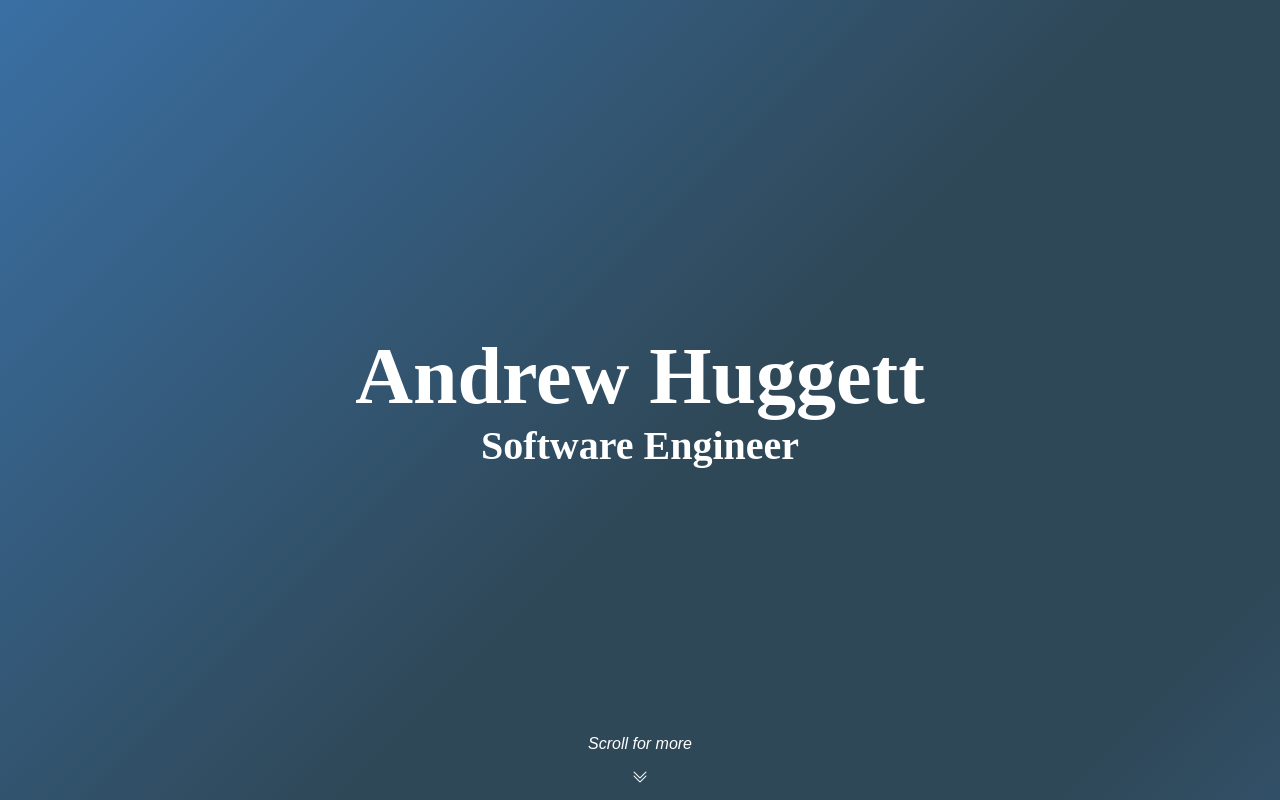
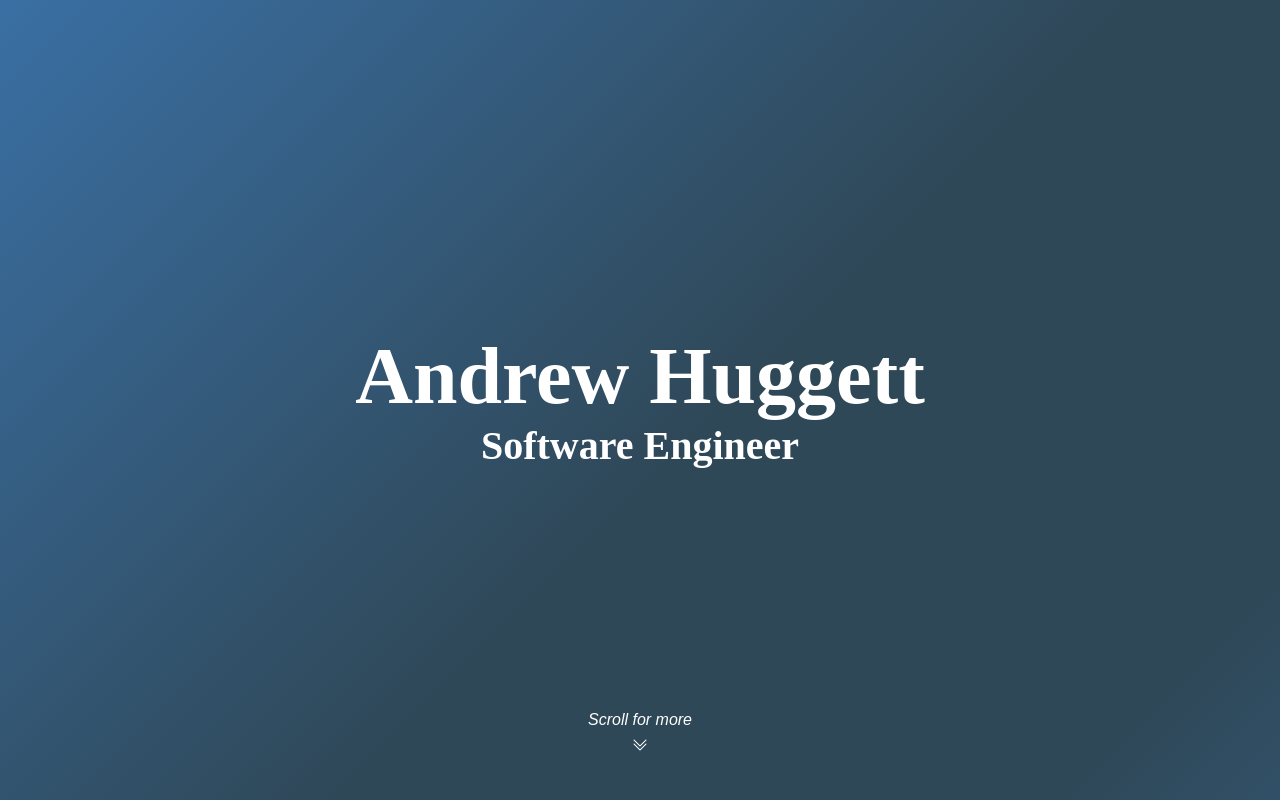
Before and after one commit to ahuggett26/website, a React (Create React App) app: page /cover in a window 1280 px wide. Shown: the top 800 px of the page. Built offline with nearby package versions, Linux system fonts and the light colour scheme; a web font is replaced by a local one.

Commit message:
Reactive title & tweak scroll prompt

```diff
--- a/src/components/home/cover/CoverPageContents.module.scss
+++ b/src/components/home/cover/CoverPageContents.module.scss
@@ -45,15 +45,23 @@ h2 {
   h1 {
     font-size: 5rem;
     margin: 0;
+
+    @media (width < 50em) {
+      font-size: 3rem;
+    }
   }
 
   h2 {
     margin: 0;
+
+    @media (width < 50em) {
+      font-size: 1.5rem;
+    }
   }
 
   .scroll-prompt {
     position: absolute;
-    top: calc(100vh - 5rem);
+    top: calc(100vh - 6rem);
     visibility: var(--prompt-visibility);
 
     font-family: Arial, Helvetica, sans-serif;
@@ -62,13 +70,17 @@ h2 {
 
     animation: prompt-bounce 1s linear infinite alternate;
 
+    p {
+      margin: 0.5rem 0;
+    }
+
     @keyframes prompt-bounce {
       from {
-        top: calc(100vh - 5rem);
+        top: calc(100vh - 6rem);
       }
 
       to {
-        top: calc(100vh - 5.5rem);
+        top: calc(100vh - 6.5rem);
       }
     }
   }
```
